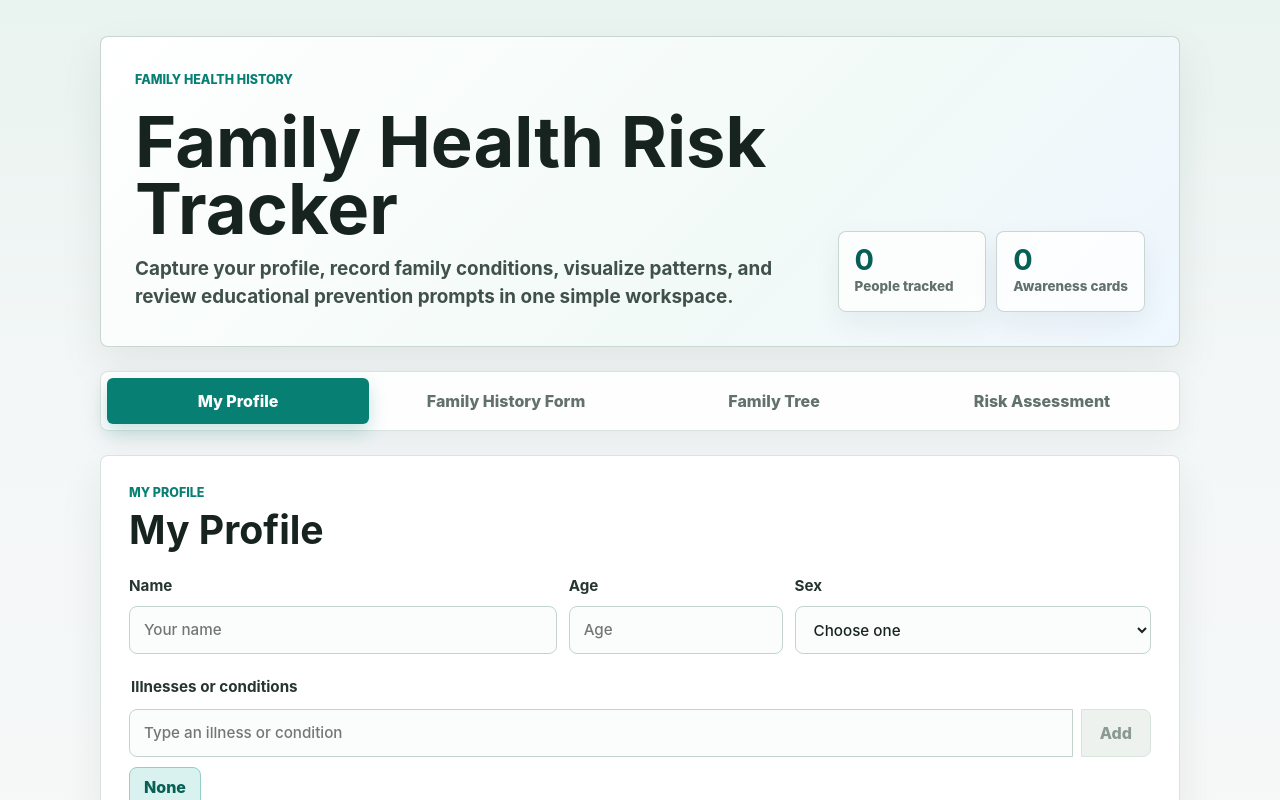
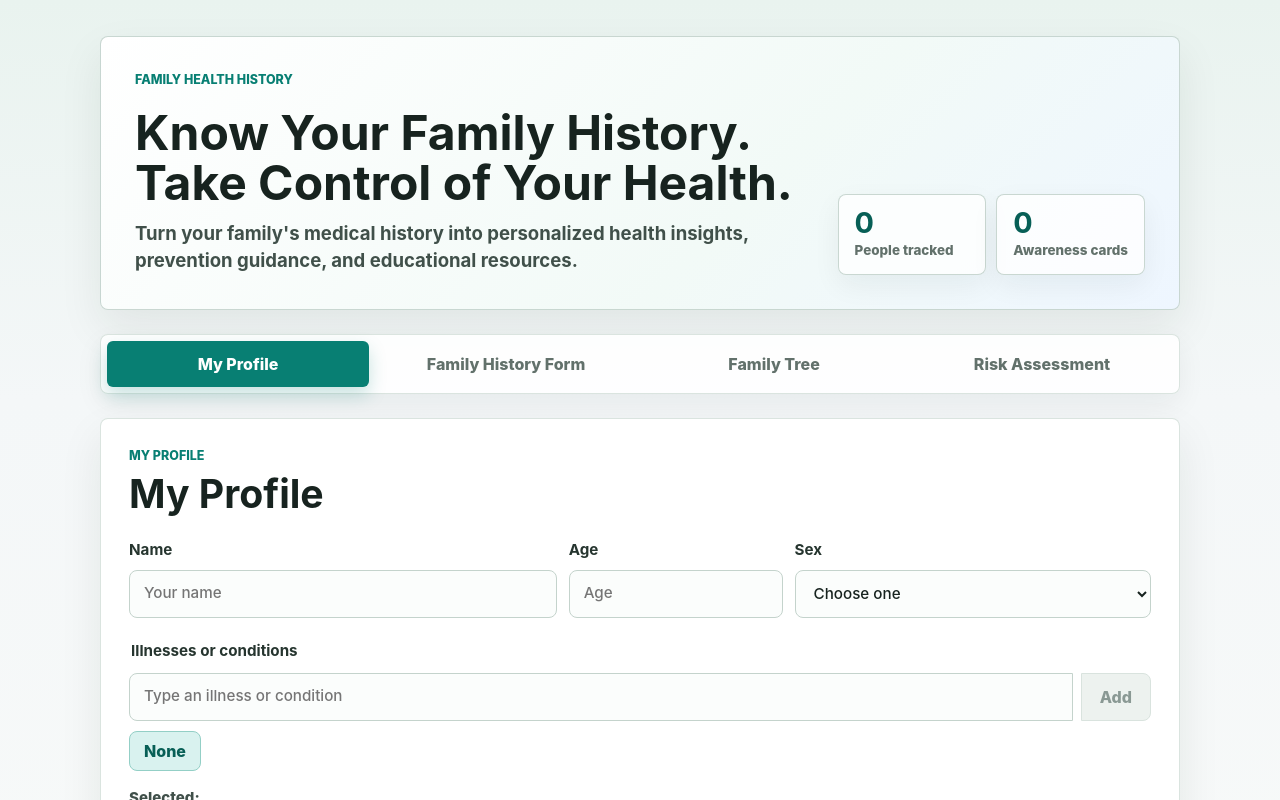
Before and after one commit to kevinlee2010/family-health-app, a React (Vite) app: page / in a window 1280 px wide. Shown: the top 800 px of the page. Built offline with nearby package versions, Linux system fonts and the light colour scheme.

Commit message:
Update app headline copy

```diff
--- a/src/App.css
+++ b/src/App.css
@@ -61,14 +61,14 @@ body {
 
 .app-hero h1 {
   max-width: 760px;
-  font-size: clamp(2.25rem, 7vw, 4.4rem);
-  line-height: 0.96;
+  font-size: clamp(1.75rem, 4.5vw, 3rem);
+  line-height: 1.04;
 }
 
 .app-subtitle {
   max-width: 720px;
   color: var(--muted-strong);
-  font-size: clamp(1rem, 2.4vw, 1.18rem);
+  font-size: clamp(1rem, 2.1vw, 1.16rem);
   font-weight: 650;
 }
 
@@ -1601,7 +1601,7 @@ input:focus {
   }
 
   .app-hero h1 {
-    font-size: clamp(2rem, 14vw, 3.25rem);
+    font-size: clamp(1.6rem, 8.5vw, 2.25rem);
   }
 
   .hero-stats {
--- a/src/App.jsx
+++ b/src/App.jsx
@@ -897,10 +897,10 @@ function App() {
       <header className="app-hero">
         <div className="app-hero-copy">
           <p className="eyebrow">Family health history</p>
-          <h1>Family Health Risk Tracker</h1>
+          <h1>Know Your Family History. Take Control of Your Health.</h1>
           <p className="app-subtitle">
-            Capture your profile, record family conditions, visualize patterns,
-            and review educational prevention prompts in one simple workspace.
+            Turn your family's medical history into personalized health
+            insights, prevention guidance, and educational resources.
           </p>
         </div>
 
```
